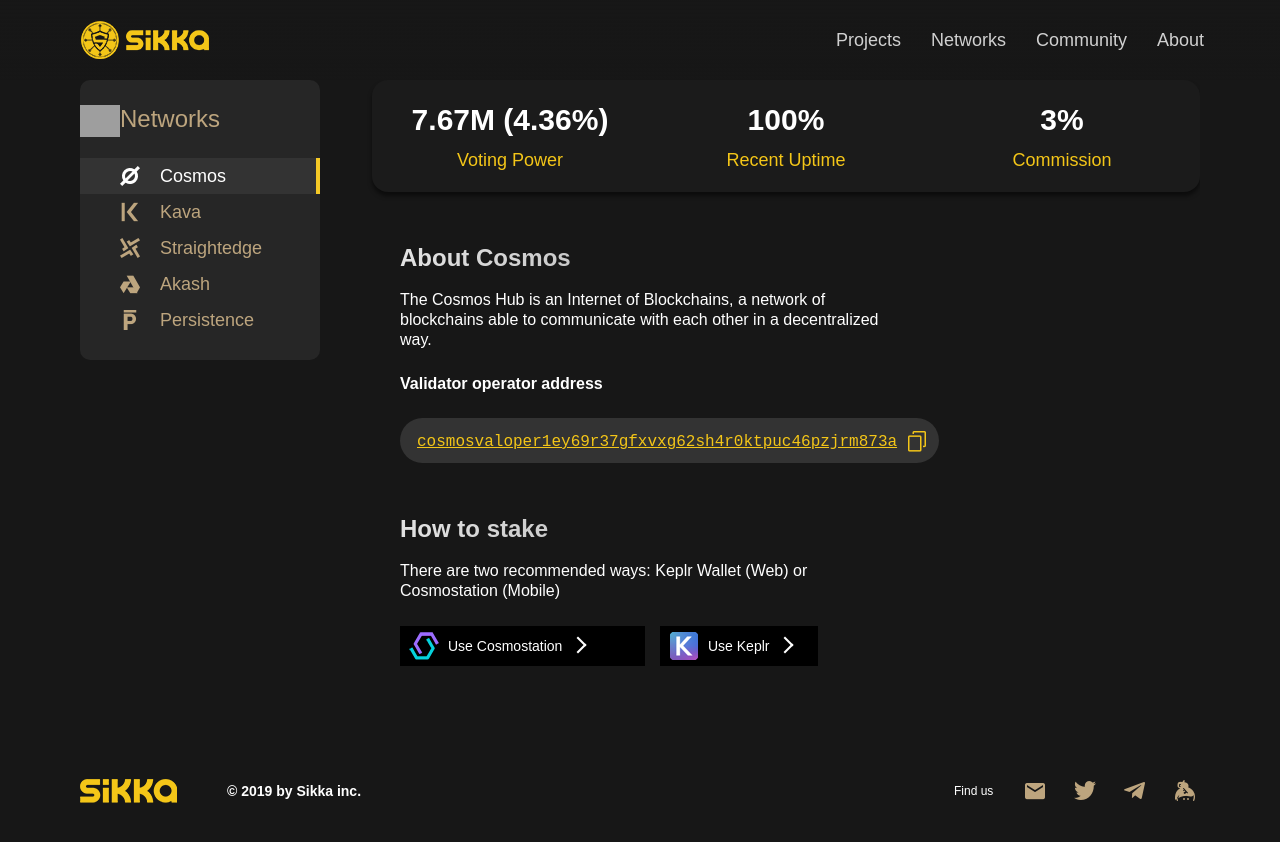
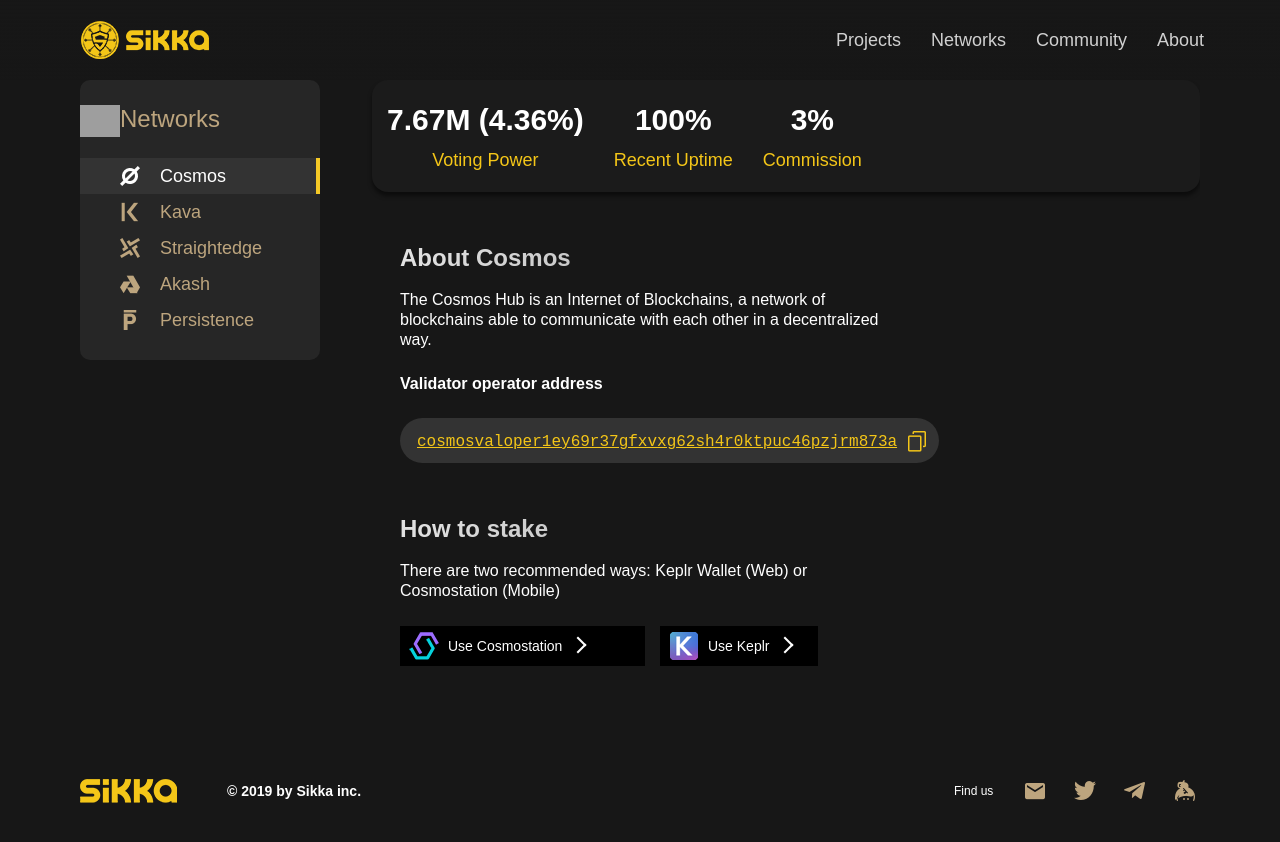
Before and after one commit to King860810/newweb, a Jekyll site: the page built from networks.html, in a window 1280 px wide. Shown: the top 842 px of the page. Built offline with Jekyll 4.4.1, drawn with Linux system fonts in a browser that asks for light colours; grey boxes are pictures that could not be loaded.

Commit message:
Update stylepc.css

```diff
--- a/assets/css/stylepc.css
+++ b/assets/css/stylepc.css
@@ -1562,7 +1562,7 @@
 }
 }
 @media (min-width: 768px){
-	.col-6 {
+	.col-6 ,.col-4{
     width: auto;
 }
 	.main .menu ul li {
```
